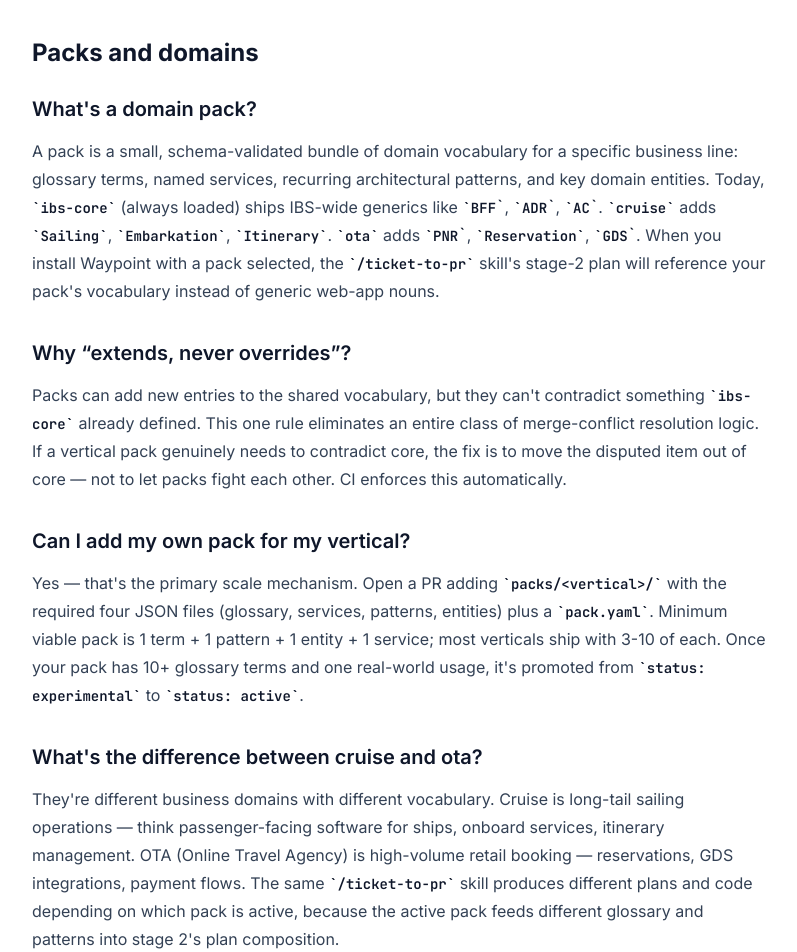
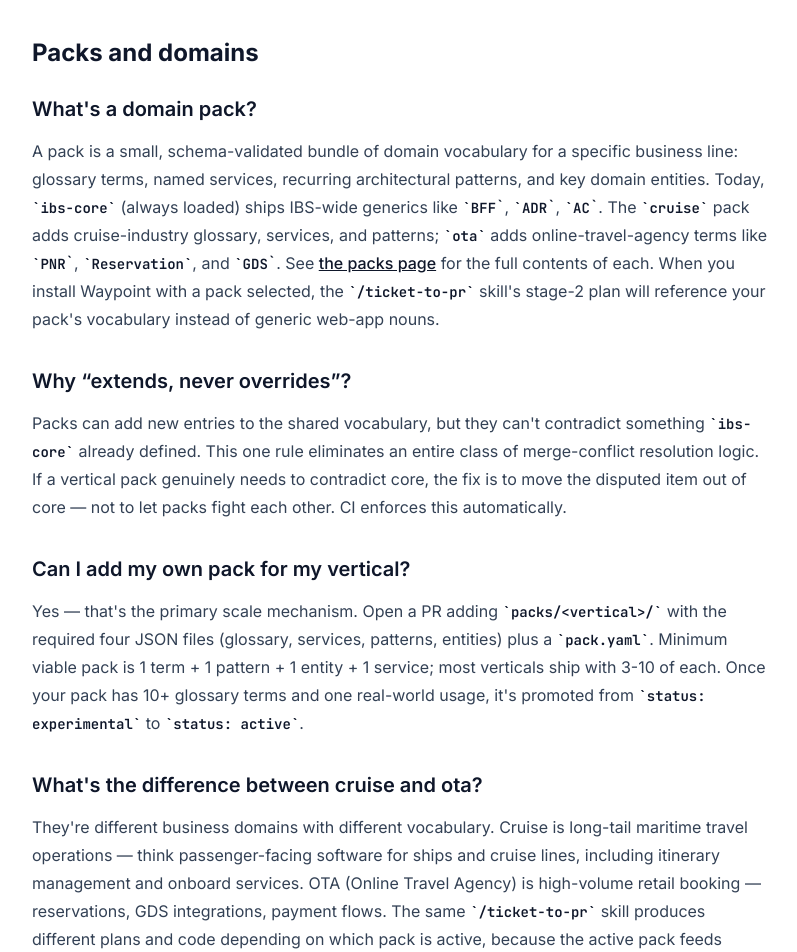
Before and after one commit to nakurian/waypoint, a Next.js app in the folder web/: page /faq in a window 1280 px wide. Shown: the part 1900-2852 px from the top of the page, without its empty margins (240-1037 px from the left). Built offline with nearby package versions, Linux system fonts and the light colour scheme.

Commit message:
fix(web): FAQ pack descriptions — describe cruise abstractly (banned-term legitimate content conflict)

```diff
--- a/web/app/faq/page.tsx
+++ b/web/app/faq/page.tsx
@@ -91,11 +91,13 @@ export default function FaqPage() {
           A pack is a small, schema-validated bundle of domain vocabulary for a specific business
           line: glossary terms, named services, recurring architectural patterns, and key domain
           entities. Today, <code>ibs-core</code> (always loaded) ships IBS-wide generics like{' '}
-          <code>BFF</code>, <code>ADR</code>, <code>AC</code>. <code>cruise</code> adds{' '}
-          <code>Sailing</code>, <code>Embarkation</code>, <code>Itinerary</code>. <code>ota</code> adds{' '}
-          <code>PNR</code>, <code>Reservation</code>, <code>GDS</code>. When you install Waypoint
-          with a pack selected, the <code>/ticket-to-pr</code> skill&apos;s stage-2 plan will
-          reference your pack&apos;s vocabulary instead of generic web-app nouns.
+          <code>BFF</code>, <code>ADR</code>, <code>AC</code>. The <code>cruise</code> pack adds
+          cruise-industry glossary, services, and patterns; <code>ota</code> adds
+          online-travel-agency terms like <code>PNR</code>, <code>Reservation</code>, and{' '}
+          <code>GDS</code>. See <Link href="/packs/compare">the packs page</Link> for the full
+          contents of each. When you install Waypoint with a pack selected, the{' '}
+          <code>/ticket-to-pr</code> skill&apos;s stage-2 plan will reference your pack&apos;s
+          vocabulary instead of generic web-app nouns.
         </p>
 
         <h3>Why &ldquo;extends, never overrides&rdquo;?</h3>
@@ -120,8 +122,8 @@ export default function FaqPage() {
         <h3>What&apos;s the difference between cruise and ota?</h3>
         <p>
           They&apos;re different business domains with different vocabulary. Cruise is long-tail
-          sailing operations — think passenger-facing software for ships, onboard services,
-          itinerary management. OTA (Online Travel Agency) is high-volume retail booking —
+          maritime travel operations — think passenger-facing software for ships and cruise lines,
+          including itinerary management and onboard services. OTA (Online Travel Agency) is high-volume retail booking —
           reservations, GDS
           integrations, payment flows. The same <code>/ticket-to-pr</code> skill produces different
           plans and code depending on which pack is active, because the active pack feeds different
```
